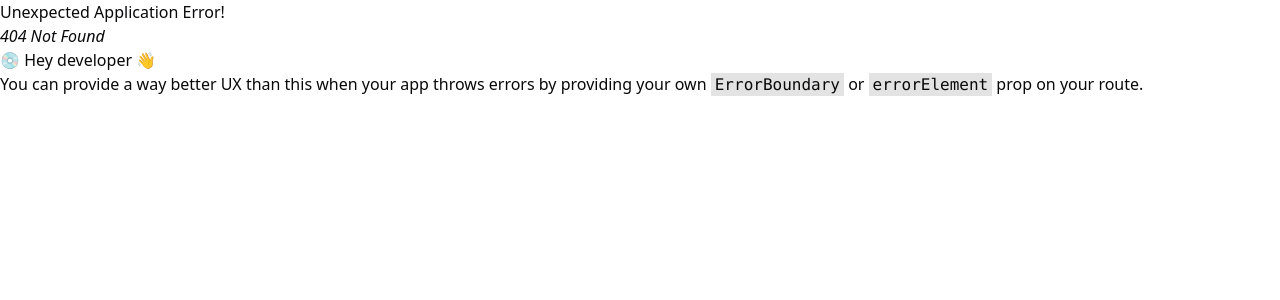
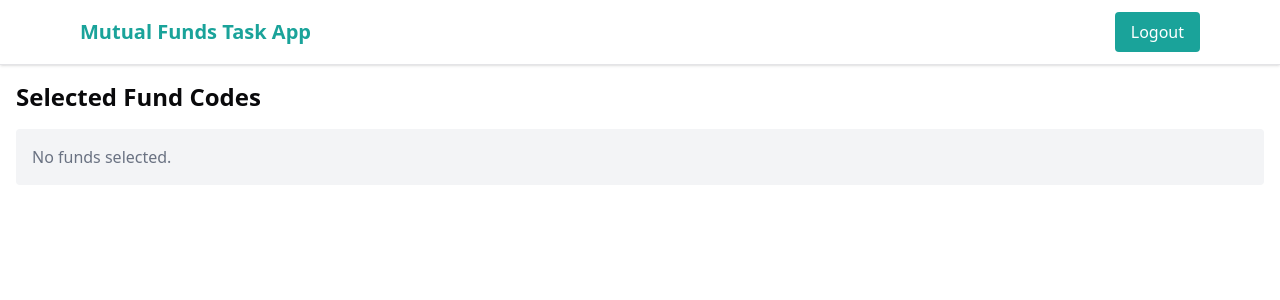
Before and after one commit to 1harshit123/react-test, a React (Vite) app: page /comparison in a window 1280 px wide. Before the commit this address had no page. Shown: the top 300 px of the page. Built offline with nearby package versions, Linux system fonts and the light colour scheme.

Commit message:
doing charts

```diff
--- a/package.json
+++ b/package.json
@@ -10,6 +10,8 @@
     "preview": "vite preview"
   },
   "dependencies": {
+    "@nivo/core": "^0.99.0",
+    "@nivo/line": "^0.99.0",
     "@radix-ui/react-avatar": "^1.1.10",
     "@radix-ui/react-navigation-menu": "^1.2.13",
     "@radix-ui/react-slot": "^1.2.3",
@@ -20,6 +22,7 @@
     "react": "^19.1.0",
     "react-dom": "^19.1.0",
     "react-router-dom": "^7.6.3",
+    "recharts": "^3.1.0",
     "tailwind-merge": "^3.3.1"
   },
   "devDependencies": {
--- a/src/App.jsx
+++ b/src/App.jsx
@@ -3,6 +3,7 @@ import { createBrowserRouter, RouterProvider } from 'react-router-dom';
 import Navbar from '@/components/Navbar';
 import LoginPage from '@/components/LoginPage';
 import FundSelection from '@/components/FundSelection';
+import Comparison from '@/components/Comparison';
 import { useEffect } from 'react';
 
 
@@ -34,6 +35,16 @@ function App() {
         </>
       ),
     },
+    {
+      path: '/comparison',
+      element: (
+        <>
+          <Navbar />
+          <Comparison/>
+
+        </>
+      ),
+    },
   ]);
 
   return <RouterProvider router={router} />;
--- a/src/components/Chart.jsx
+++ b/src/components/Chart.jsx
@@ -0,0 +1,27 @@
+import { LineChart, Line, CartesianGrid, XAxis, YAxis, Legend } from 'recharts';
+
+const data = [
+    { name: 'Page A', uv: 523, pv: 1382, amt: 2741 },
+    { name: 'Page B', uv: 689, pv: 1923, amt: 3187 },
+    { name: 'Page C', uv: 412, pv: 1104, amt: 2490 },
+    { name: 'Page D', uv: 798, pv: 2095, amt: 3012 },
+    { name: 'Page E', uv: 345, pv: 987, amt: 2233 },
+    { name: 'Page F', uv: 623, pv: 1776, amt: 2924 },
+    { name: 'Page G', uv: 281, pv: 1345, amt: 2419 },
+    { name: 'Page H', uv: 903, pv: 2154, amt: 3340 },
+    { name: 'Page I', uv: 357, pv: 1022, amt: 2109 },
+    { name: 'Page J', uv: 741, pv: 1888, amt: 3096 }
+];
+
+const Chart = () => (
+    <LineChart width={600} height={300} data={data}>
+        <CartesianGrid stroke="#ccc" strokeDasharray="5 5" />
+        <XAxis dataKey="name" />
+        <YAxis />
+        <Legend />
+        <Line type="monotone" dataKey="uv" stroke="#8884d8" name="User Views (uv)" />
+        <Line type="monotone" dataKey="pv" stroke="#82ca9d" name="Page Views (pv)" />
+    </LineChart>
+);
+
+export default Chart;
--- /dev/null
+++ b/src/components/Comparison.jsx
@@ -0,0 +1,29 @@
+import React, { useState, useEffect } from 'react';
+import { useLocation } from 'react-router-dom';
+
+const Comparison = () => {
+    const location = useLocation();
+    const [fundsData, setFundsData] = useState([]);
+    const { selectedFunds } = location.state || {};
+
+    useEffect
+
+    return (
+        <div className="p-4">
+            <h2 className="text-2xl font-bold mb-4">Selected Fund Codes</h2>
+            <div className="bg-gray-100 p-4 rounded">
+                {selectedFunds && selectedFunds.length > 0 ? (
+                    selectedFunds.map((code, index) => (
+                        <div key={index} className="mb-2 text-blue-700 font-semibold">
+                            {code}
+                        </div>
+                    ))
+                ) : (
+                    <div className="text-gray-500">No funds selected.</div>
+                )}
+            </div>
+        </div>
+    );
+};
+
+export default Comparison;
--- a/src/components/FundSelection.jsx
+++ b/src/components/FundSelection.jsx
@@ -1,4 +1,5 @@
 import React, { useState, useEffect } from 'react';
+import { useNavigate } from 'react-router-dom';
 
 // Helper: Extract payout option from scheme name
 function getPayoutOption(schemeName) {
@@ -26,6 +27,8 @@ function FundSelection() {
   const [selectedFunds, setSelectedFunds] = useState([]);
   const [payoutOption, setPayoutOption] = useState('all');
   const [planType, setPlanType] = useState('all');
+  // for navigation button
+  const navigate = useNavigate()
 
   useEffect(() => {
     async function fetchFunds() {
@@ -104,6 +107,7 @@ function FundSelection() {
     setSelectedFunds([]);
   };
 
+
   return (
     <div className="flex flex-col justify-center items-center py-8">
       <h2 className="text-3xl font-bold mb-7 text-[#1AA39A] ">Fund List</h2>
@@ -155,7 +159,7 @@ function FundSelection() {
 
       <div className='flex justify-center items-center'>
         <div className="max-w-2/3 flex flex-wrap gap-4 max-h-[550px] overflow-y-scroll">
-          {filteredFunds.map((fund) => {
+          {filteredFunds.slice(0,500).map((fund) => {
             const isSelected = selectedFunds.includes(fund.schemeCode);
             return (
               <div
@@ -207,8 +211,11 @@ function FundSelection() {
                 }`}
               disabled={!enableShowComparison()}
               onClick={() => {
-                // Your comparison logic here
+                navigate('/comparison', {
+                  state: { selectedFunds }
+                });
                 alert(`Comparing funds: ${selectedFunds.join(', ')}`);
+
               }}
             >
               Show Comparison
```
Also changed, not shown: 1 other file (tests, documents, lock files or other folders).
